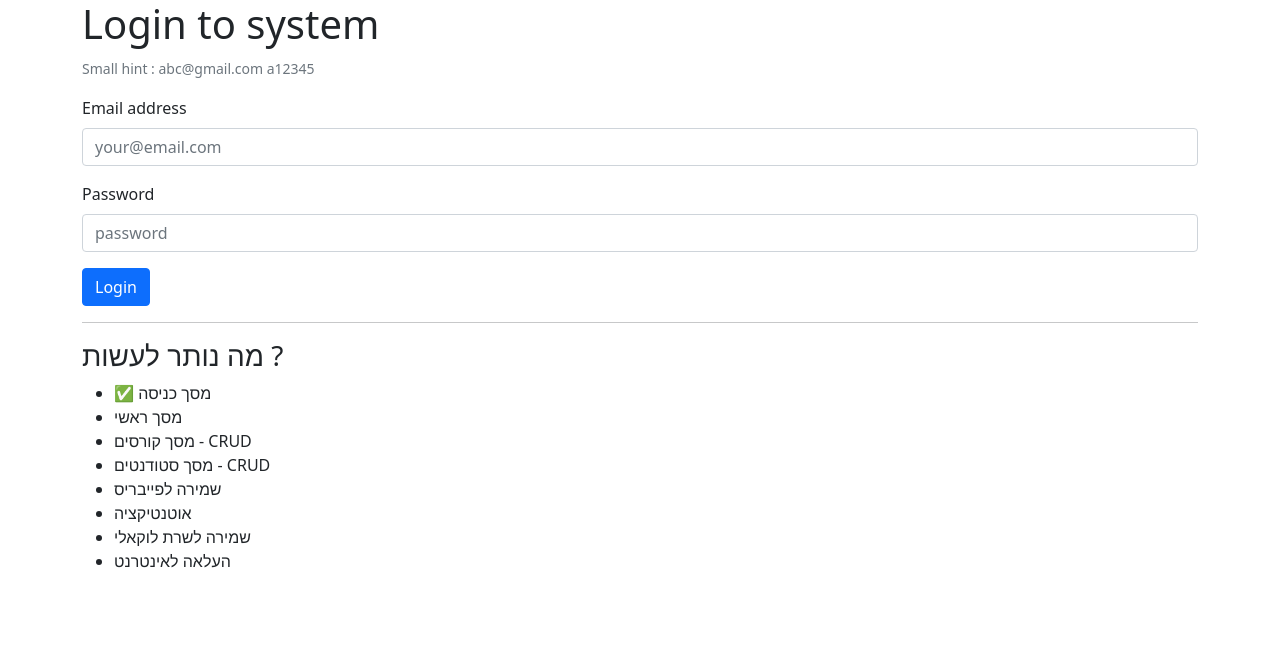
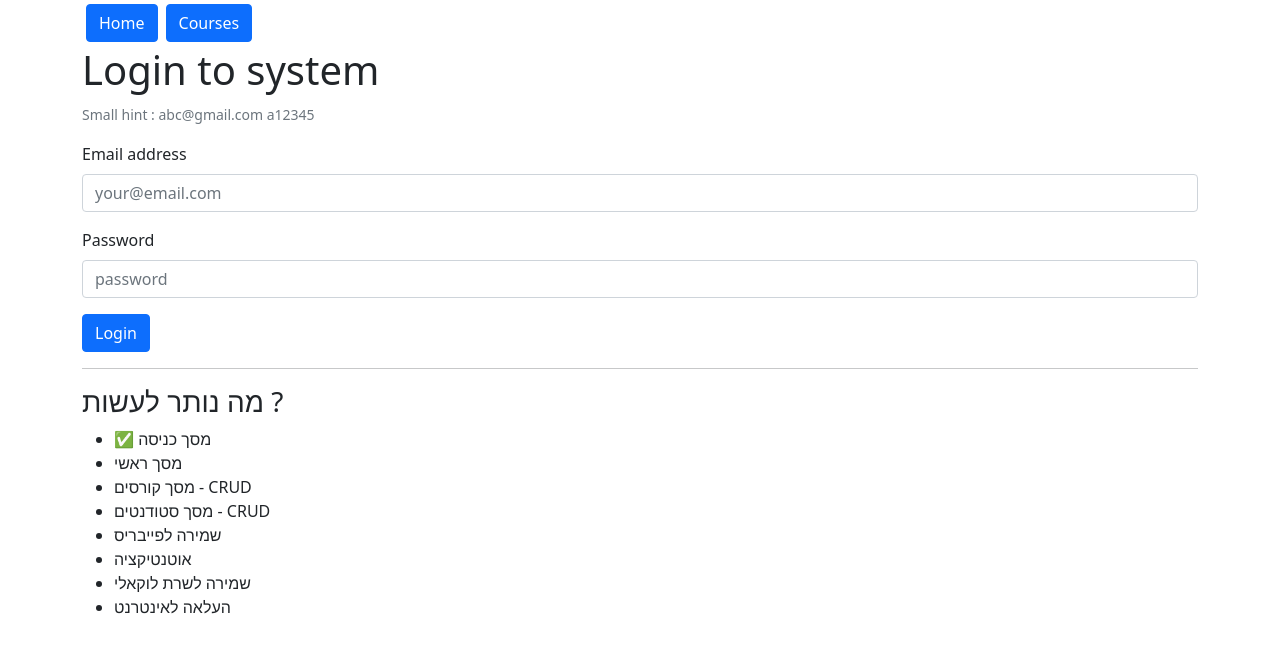
Before and after one commit to eyal7773/crud-ng-demo1, an Angular app: page / in a window 1280 px wide. Shown: the top 652 px of the page. Built offline with nearby package versions, Linux system fonts and the light colour scheme.

Commit message:
add menu

```diff
--- a/src/app/app.component.html
+++ b/src/app/app.component.html
@@ -1,5 +1,6 @@
 
 <div class="container">
+  <app-menu></app-menu>
   <router-outlet></router-outlet>
 
 
--- a/src/app/app.module.ts
+++ b/src/app/app.module.ts
@@ -8,12 +8,15 @@ import { LoginComponent } from './components/login/login.component';
 import { DashboardComponent } from './components/dashboard/dashboard.component';
 import { CoursesComponent } from './components/courses/courses.component';
 import { FormsModule } from '@angular/forms';
+import { MenuComponent } from './components/menu/menu.component';
 
 
 const appRoutes:Routes = [
   {path:'', component:LoginComponent},
   {path:'login', component:LoginComponent},
   {path:'dashboard',component: DashboardComponent},
+  {path:'courses',component: CoursesComponent},
+
 ];
 
 
@@ -22,7 +25,8 @@ const appRoutes:Routes = [
     AppComponent,
     LoginComponent,
     DashboardComponent,
-    CoursesComponent
+    CoursesComponent,
+    MenuComponent
   ],
   imports: [
     BrowserModule,
--- /dev/null
+++ b/src/app/components/menu/menu.component.html
@@ -0,0 +1,5 @@
+<div class="row">
+    <div class="col-12">
+        <a *ngFor="let link of items" class="btn btn-primary m-1" routerLink="/{{link.link}}">{{link.title}}</a>
+    </div>
+</div>
--- /dev/null
+++ b/src/app/components/menu/menu.component.ts
@@ -0,0 +1,29 @@
+import { Component, OnInit } from '@angular/core';
+
+export interface MenuItem {
+  title:string;
+  link:string;
+}
+
+@Component({
+  selector: 'app-menu',
+  templateUrl: './menu.component.html',
+  styleUrls: ['./menu.component.css']
+})
+export class MenuComponent implements OnInit {
+
+  items:MenuItem[] = [];
+
+  constructor() {
+    this.setMenuItems();
+  }
+
+  setMenuItems() {
+    this.items.push({title:'Home', link:'dashboard'});
+    this.items.push({title:'Courses', link:'courses'});
+  }
+
+  ngOnInit(): void {
+  }
+
+}
```
Also changed, not shown: src/app/components/menu/menu.component.css (added), 1 other file (tests, documents, lock files or other folders).
